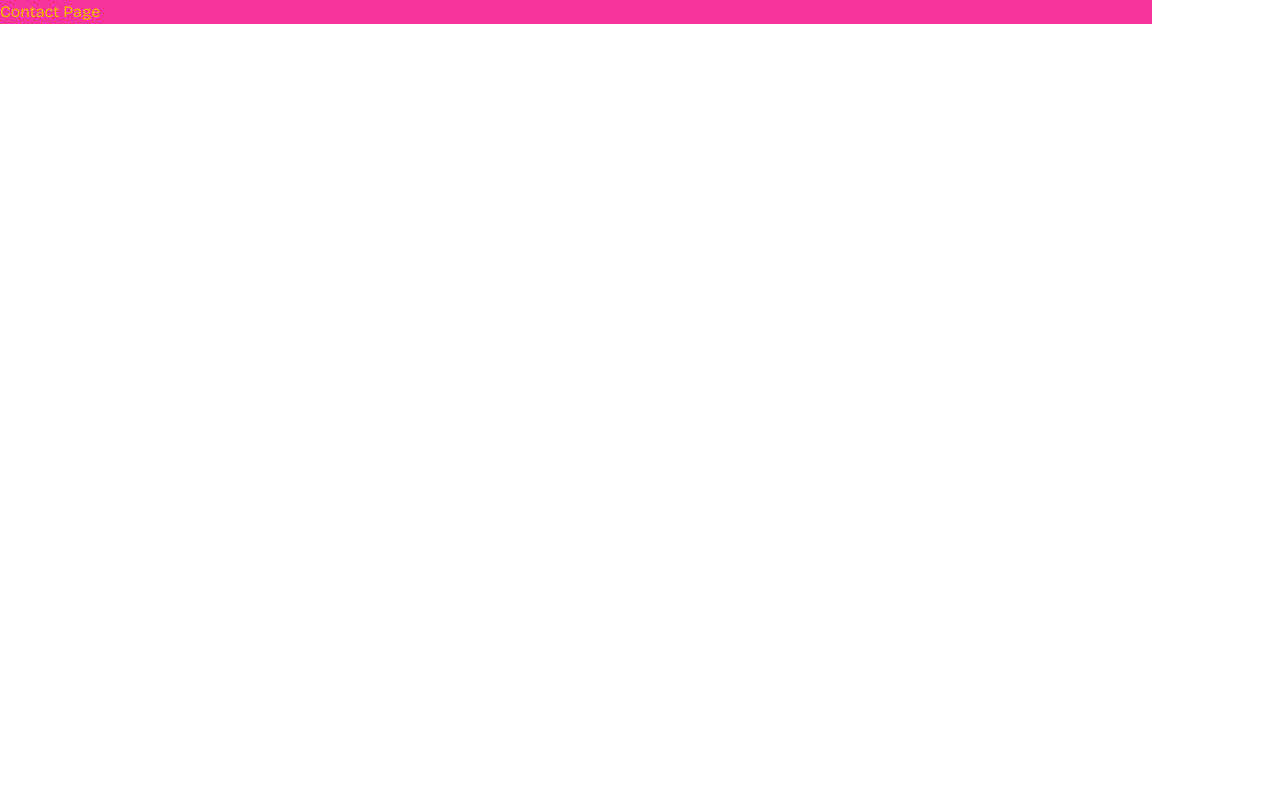
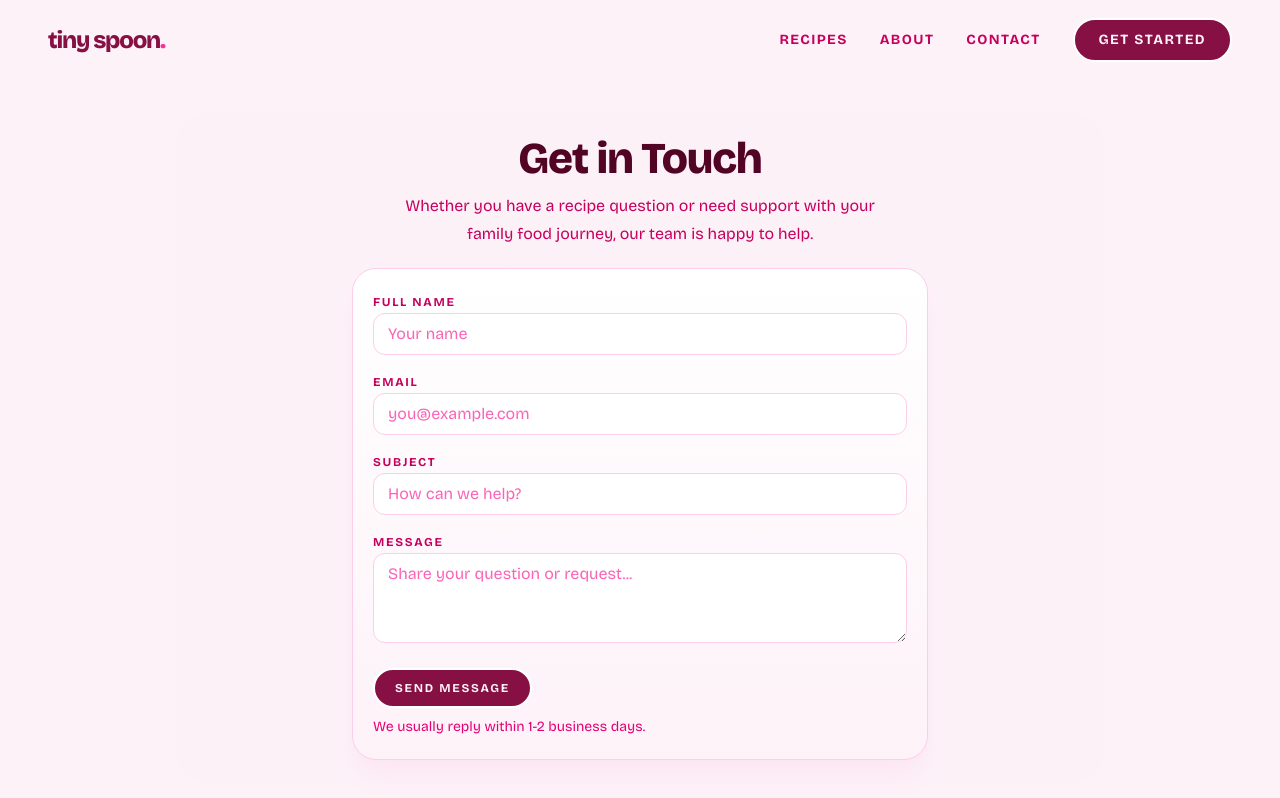
Before and after one commit to JamesBenji/web-sem-1-project, a React (Vite) app: page /contact in a window 1280 px wide. Shown: the top 798 px of the page. Built offline with nearby package versions, Linux system fonts and the light colour scheme.

Commit message:
feat(contact): create contact page structure with shared navbar and centered form layout

```diff
--- a/src/pages/ContactPage.tsx
+++ b/src/pages/ContactPage.tsx
@@ -1,5 +1,217 @@
+import { useState } from "react";
+import type { ChangeEvent, SyntheticEvent } from "react";
+import { NavBar } from "../components/layout/NavBar";
+
+type ContactFormData = {
+  fullName: string;
+  email: string;
+  subject: string;
+  message: string;
+};
+
+type ContactField = keyof ContactFormData;
+type ContactFormErrors = Partial<Record<ContactField, string>>;
+
+const initialFormData: ContactFormData = {
+  fullName: "",
+  email: "",
+  subject: "",
+  message: "",
+};
+
 export const ContactPage = () => {
+  const [formData, setFormData] = useState<ContactFormData>(initialFormData);
+  const [errors, setErrors] = useState<ContactFormErrors>({});
+  const [submitted, setSubmitted] = useState(false);
+
+  const validateField = (field: ContactField, value: string): string => {
+    const trimmed = value.trim();
+
+    if (field === "fullName") {
+      if (!trimmed) return "Please enter your full name.";
+      return "";
+    }
+
+    if (field === "email") {
+      if (!trimmed) return "Please enter your email address.";
+      if (!/^[^\s@]+@[^\s@]+\.[^\s@]+$/.test(trimmed)) {
+        return "Please enter a valid email address.";
+      }
+      return "";
+    }
+
+    if (field === "subject") {
+      if (!trimmed) return "Please add a subject.";
+      return "";
+    }
+
+    if (field === "message") {
+      if (!trimmed) return "Please write a message.";
+      if (trimmed.length < 10) {
+        return "Message should be at least 10 characters.";
+      }
+      return "";
+    }
+
+    return "";
+  };
+
+  const validateForm = (data: ContactFormData): ContactFormErrors => {
+    const nextErrors: ContactFormErrors = {};
+    (Object.keys(data) as ContactField[]).forEach((field) => {
+      const message = validateField(field, data[field]);
+      if (message) nextErrors[field] = message;
+    });
+    return nextErrors;
+  };
+
+  const handleChange = (
+    event: ChangeEvent<HTMLInputElement | HTMLTextAreaElement>,
+  ) => {
+    const { name, value } = event.target as {
+      name: ContactField;
+      value: string;
+    };
+    setFormData((previous) => ({ ...previous, [name]: value }));
+
+    if (submitted) {
+      setSubmitted(false);
+    }
+  };
+
+  const handleSubmit = (event: SyntheticEvent<HTMLFormElement>) => {
+    event.preventDefault();
+    const nextErrors = validateForm(formData);
+    setErrors(nextErrors);
+    setSubmitted(false);
+
+    if (Object.keys(nextErrors).length > 0) {
+      return;
+    }
+
+    setSubmitted(true);
+  };
+
   return (
-    <div className="bg-brand-500 w-[90vw] text-amber-400">Contact Page</div>
+    <div className="min-h-screen bg-brand-50 text-brand-950">
+      <NavBar />
+
+      <main className="mx-auto max-w-5xl px-5 pb-14 pt-24 sm:px-8 md:px-10 lg:px-12 lg:pb-16 lg:pt-28">
+        <section className="space-y-5 rounded-[2rem] bg-brand-100/15 p-4 sm:p-5 lg:p-6">
+          <div className="space-y-2.5 text-center">
+            <h1 className="text-3xl font-black leading-[1.04] tracking-tight text-brand-950 sm:text-4xl lg:text-[2.75rem]">
+              Get in Touch
+            </h1>
+            <p className="mx-auto max-w-lg text-sm leading-7 text-brand-700 sm:text-base">
+              Whether you have a recipe question or need support with your
+              family food journey, our team is happy to help.
+            </p>
+          </div>
+
+          <div className="mx-auto w-full max-w-xl rounded-3xl border border-brand-200 bg-gradient-to-b from-white to-brand-50 p-4 shadow-xl shadow-brand-100 sm:p-5">
+            <form className="space-y-3.5" onSubmit={handleSubmit} noValidate>
+              <div className="space-y-1">
+                <label
+                  className="text-xs font-bold uppercase tracking-[0.14em] text-brand-700"
+                  htmlFor="fullName"
+                >
+                  Full Name
+                </label>
+                <input
+                  id="fullName"
+                  name="fullName"
+                  type="text"
+                  value={formData.fullName}
+                  onChange={handleChange}
+                  required
+                  className="w-full rounded-xl border border-brand-200 bg-white px-3.5 py-2 text-brand-900 outline-none transition placeholder:text-brand-400 focus:border-brand-500 focus:ring-2 focus:ring-brand-100"
+                  placeholder="Your name"
+                />
+              </div>
+
+              <div className="space-y-1">
+                <label
+                  className="text-xs font-bold uppercase tracking-[0.14em] text-brand-700"
+                  htmlFor="email"
+                >
+                  Email
+                </label>
+                <input
+                  id="email"
+                  name="email"
+                  type="email"
+                  value={formData.email}
+                  onChange={handleChange}
+                  required
+                  className="w-full rounded-xl border border-brand-200 bg-white px-3.5 py-2 text-brand-900 outline-none transition placeholder:text-brand-400 focus:border-brand-500 focus:ring-2 focus:ring-brand-100"
+                  placeholder="you@example.com"
+                />
+              </div>
+
+              <div className="space-y-1">
+                <label
+                  className="text-xs font-bold uppercase tracking-[0.14em] text-brand-700"
+                  htmlFor="subject"
+                >
+                  Subject
+                </label>
+                <input
+                  id="subject"
+                  name="subject"
+                  type="text"
+                  value={formData.subject}
+                  onChange={handleChange}
+                  required
+                  className="w-full rounded-xl border border-brand-200 bg-white px-3.5 py-2 text-brand-900 outline-none transition placeholder:text-brand-400 focus:border-brand-500 focus:ring-2 focus:ring-brand-100"
+                  placeholder="How can we help?"
+                />
+              </div>
+
+              <div className="space-y-1">
+                <label
+                  className="text-xs font-bold uppercase tracking-[0.14em] text-brand-700"
+                  htmlFor="message"
+                >
+                  Message
+                </label>
+                <textarea
+                  id="message"
+                  name="message"
+                  value={formData.message}
+                  onChange={handleChange}
+                  required
+                  rows={3}
+                  className="w-full resize-y rounded-xl border border-brand-200 bg-white px-3.5 py-2 text-brand-900 outline-none transition placeholder:text-brand-400 focus:border-brand-500 focus:ring-2 focus:ring-brand-100"
+                  placeholder="Share your question or request..."
+                />
+              </div>
+
+              <div className="space-y-2 pt-1">
+                <button
+                  type="submit"
+                  className="inline-flex h-10 w-full items-center justify-center rounded-full border-2 border-white bg-brand-900 px-5 text-xs font-bold uppercase tracking-[0.14em] text-brand-50 transition hover:bg-brand-700 focus-visible:outline-none focus-visible:ring-2 focus-visible:ring-brand-300 sm:w-auto"
+                >
+                  Send Message
+                </button>
+
+                <p className="text-xs leading-relaxed text-brand-600 sm:text-sm">
+                  We usually reply within 1-2 business days.
+                </p>
+
+                {submitted ? (
+                  <p
+                    className="rounded-2xl bg-brand-100 px-4 py-3 text-sm leading-relaxed text-brand-800"
+                    role="status"
+                    aria-live="polite"
+                  >
+                    Message sent. We will get back to you soon.
+                  </p>
+                ) : null}
+              </div>
+            </form>
+          </div>
+        </section>
+      </main>
+    </div>
   );
 };
```
